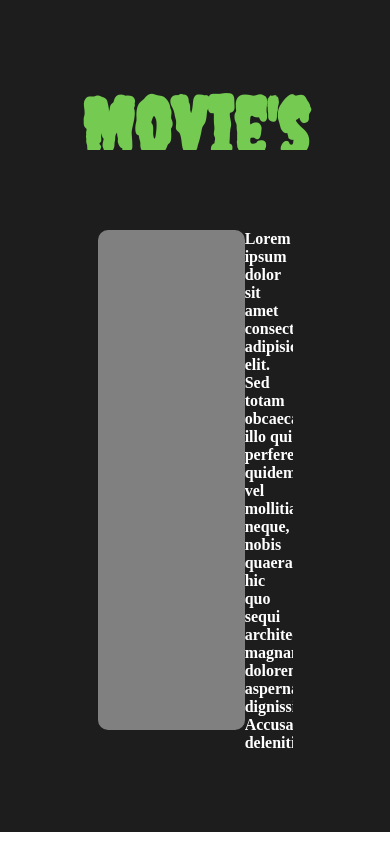
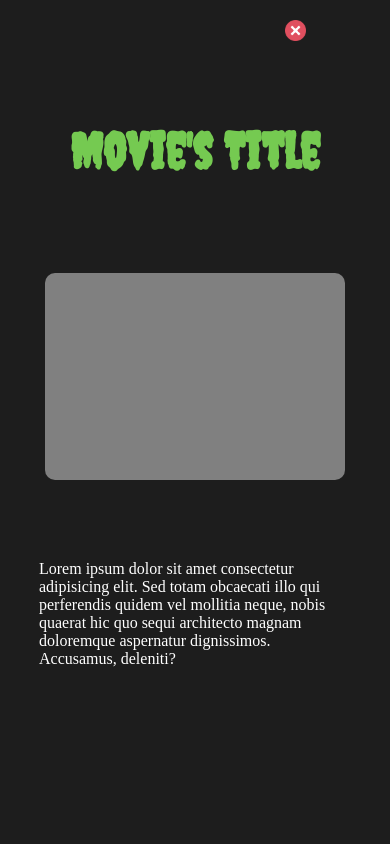
Before and after one commit to belenjn/horror-watcher-app, a React (Vite) app: page /details in a window 390 px wide. Built offline with nearby package versions, Linux system fonts and the light colour scheme; no server answers; a web font is replaced by a local one.

Commit message:
Firsts styles for GridCardDetails done

```diff
--- a/src/components/grid-card-details/GridCardDetails.css
+++ b/src/components/grid-card-details/GridCardDetails.css
@@ -1,8 +1,28 @@
 .gridCardDetails__container {
   background-color: var(--main-bg-color);
   display: flex;
+  position: absolute;
+  top: 0;
+  bottom: 0;
   flex-direction: column;
   justify-content: center;
+}
+
+.gridCardDetails__cross {
+  align-self: flex-end;
+  background-image: url("../../assets/close.png");
+  background-repeat: no-repeat;
+  background-size: contain;
+  background-position: center;
+  margin-right: 80px;
+  width: 30px;
+  height: 30px;
+}
+
+.gridCardDetails__cross:hover {
+  cursor: pointer;
+  transform: scale(1.15);
+  transition: 0.2s ease;
 }
 
 .gridCardDetails__title {
@@ -11,6 +31,7 @@
   font-family: var(--secondary-font-family);
   font-size: 80px;
   text-align: center;
+  height: 120px;
   color: var(--secondary-color);
 }
 
@@ -24,7 +45,36 @@
   width: 50%;
 }
 
-h4 {
+.text {
+  color: white;
+  width: 50%;
+}
+
+@media only screen and (max-width: 810px) {
+  .gridCardDetails__container--movie {
+    align-self: center;
+    display: flex;
+    flex-direction: column;
+    justify-content: space-around;
+    margin-top: 80px;
+    margin-bottom: 80px;
+    width: 80%;
+  }
+
+  .gridCardDetails__cross {
+    margin-top: 20px;
+  }
+
+  .gridCardDetails__title {
+    height: 100px;
+    font-size: 50px;
+  }
+
+  .text {
+    align-self: center;
     color: white;
-    width: 50%;
+    width: 100%;
+    height: 100%;
+    margin-top: 80px;
+  }
 }
--- a/src/components/grid-card-details/GridCardDetails.tsx
+++ b/src/components/grid-card-details/GridCardDetails.tsx
@@ -3,12 +3,13 @@ import "./GridCardDetails.css";
 export const GridCardDetails = () => {
   return (
     <div className="gridCardDetails__container">
+        <div className="gridCardDetails__cross"/>
       <h1 className="gridCardDetails__title">Movie's Title</h1>
       <div className="gridCardDetails__container--movie">
-        <div style={{borderRadius: 10, backgroundColor: "grey", height: 500, width: 300}}/>
-        <h4>
+        <div style={{borderRadius: 10, backgroundColor: "grey", height: 500, width: 300, alignSelf: "center"}}/>
+        <div className="text">
             Lorem ipsum dolor sit amet consectetur adipisicing elit. Sed totam obcaecati illo qui perferendis quidem vel mollitia neque, nobis quaerat hic quo sequi architecto magnam doloremque aspernatur dignissimos. Accusamus, deleniti?
-        </h4>
+        </div>
       </div>
     </div>
   );
```
Also changed, not shown: src/assets/close.png (added).
